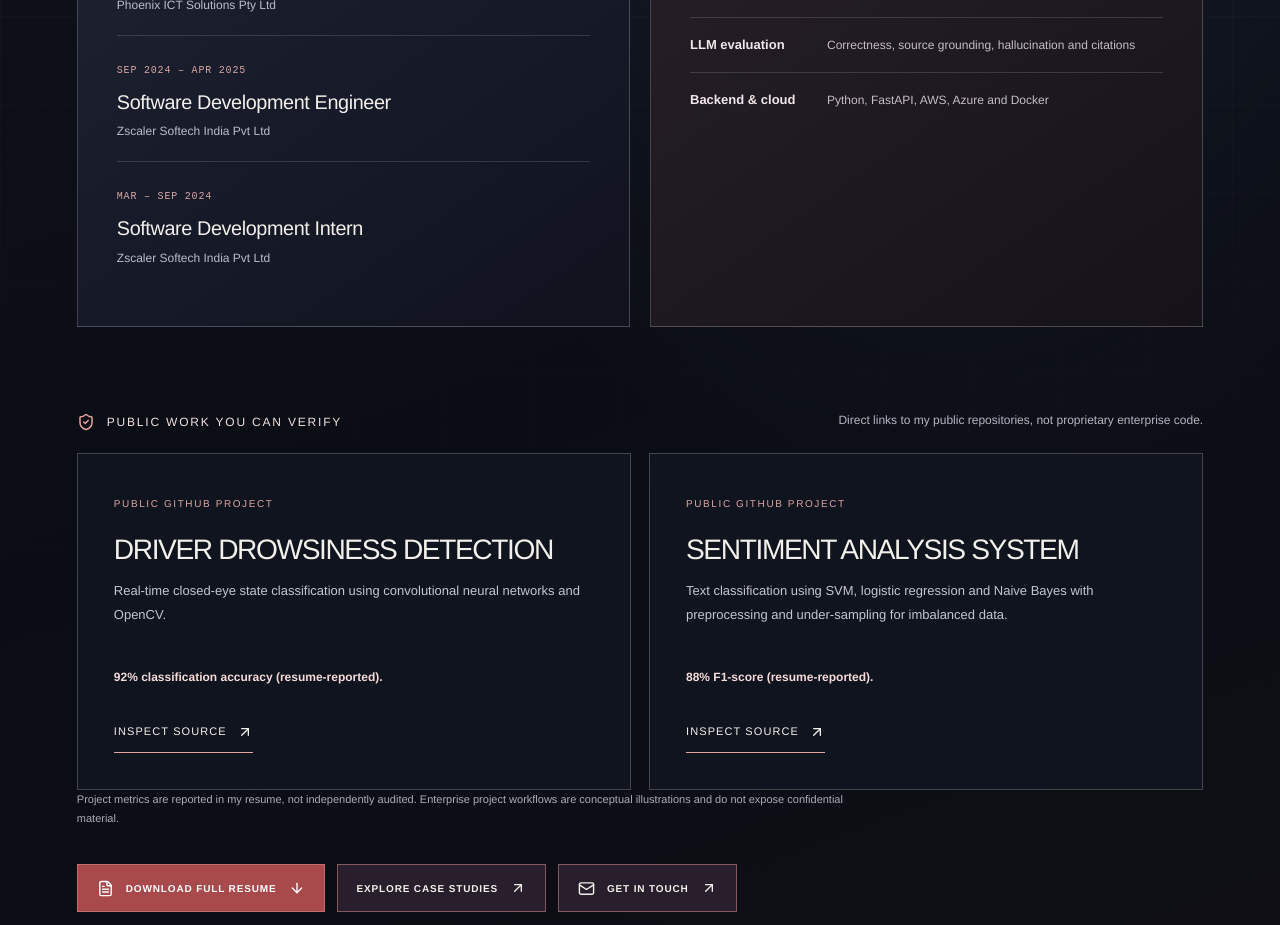
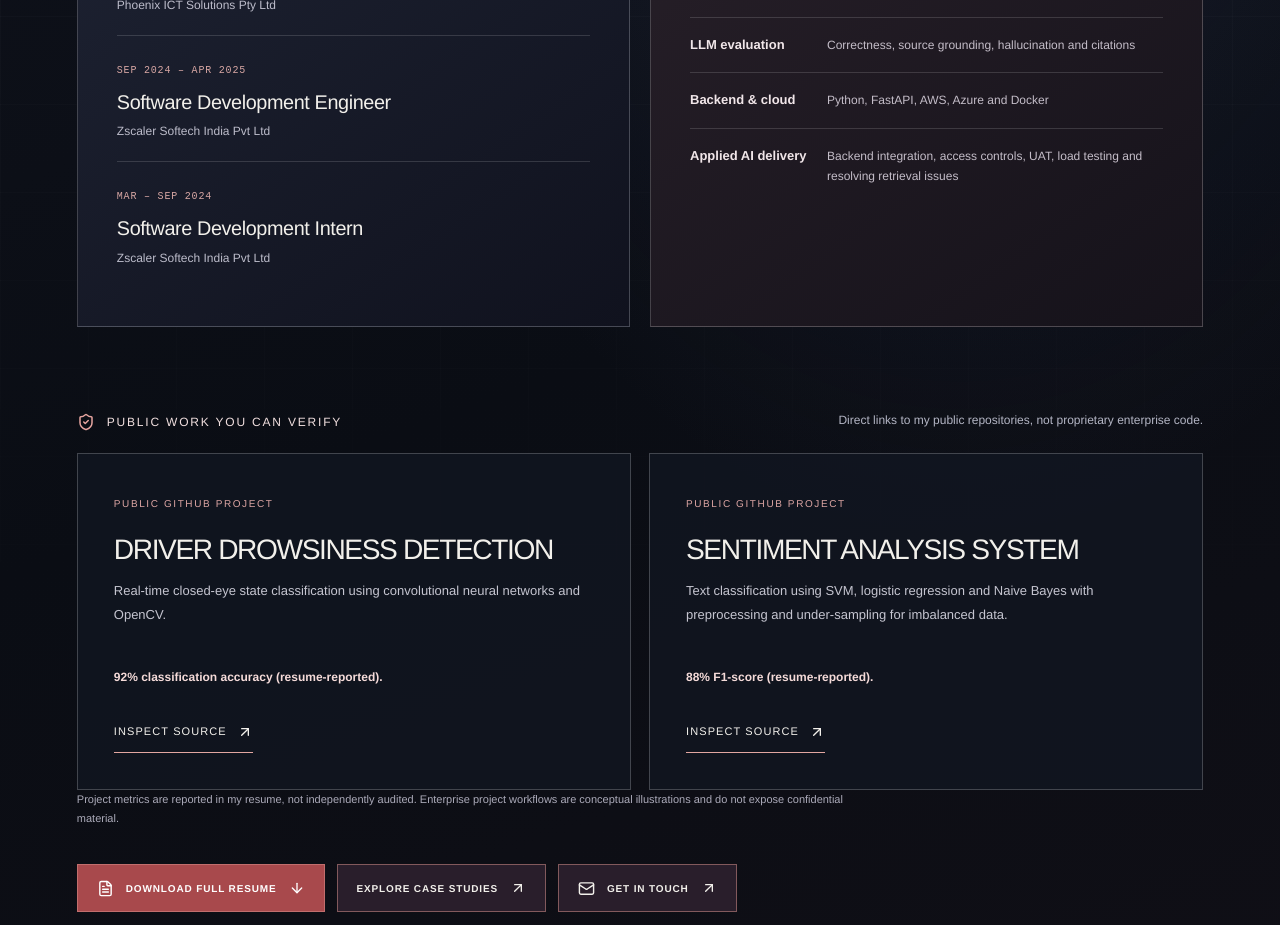
Before and after one commit to Dwaraknath1810/dwaraknath-portfolio, a React (Vite) app: page / in a window 1280 px wide. Shown: the part 1400-2325 px from the top of the page. Built offline with nearby package versions, Linux system fonts and the light colour scheme; a web font is replaced by a local one.

Commit message:
content: highlight verified applied AI delivery skills without claiming an FDE position

```diff
--- a/src/cinematic/RecruiterOverview.tsx
+++ b/src/cinematic/RecruiterOverview.tsx
@@ -54,6 +54,7 @@ export function RecruiterOverview() {
               <div><strong>Agentic AI</strong><span>LangChain, LangGraph, multi-step workflows</span></div>
               <div><strong>LLM evaluation</strong><span>Correctness, source grounding, hallucination and citations</span></div>
               <div><strong>Backend & cloud</strong><span>Python, FastAPI, AWS, Azure and Docker</span></div>
+              <div><strong>Applied AI delivery</strong><span>Backend integration, access controls, UAT, load testing and resolving retrieval issues</span></div>
             </div>
           </article>
         </div>
```
